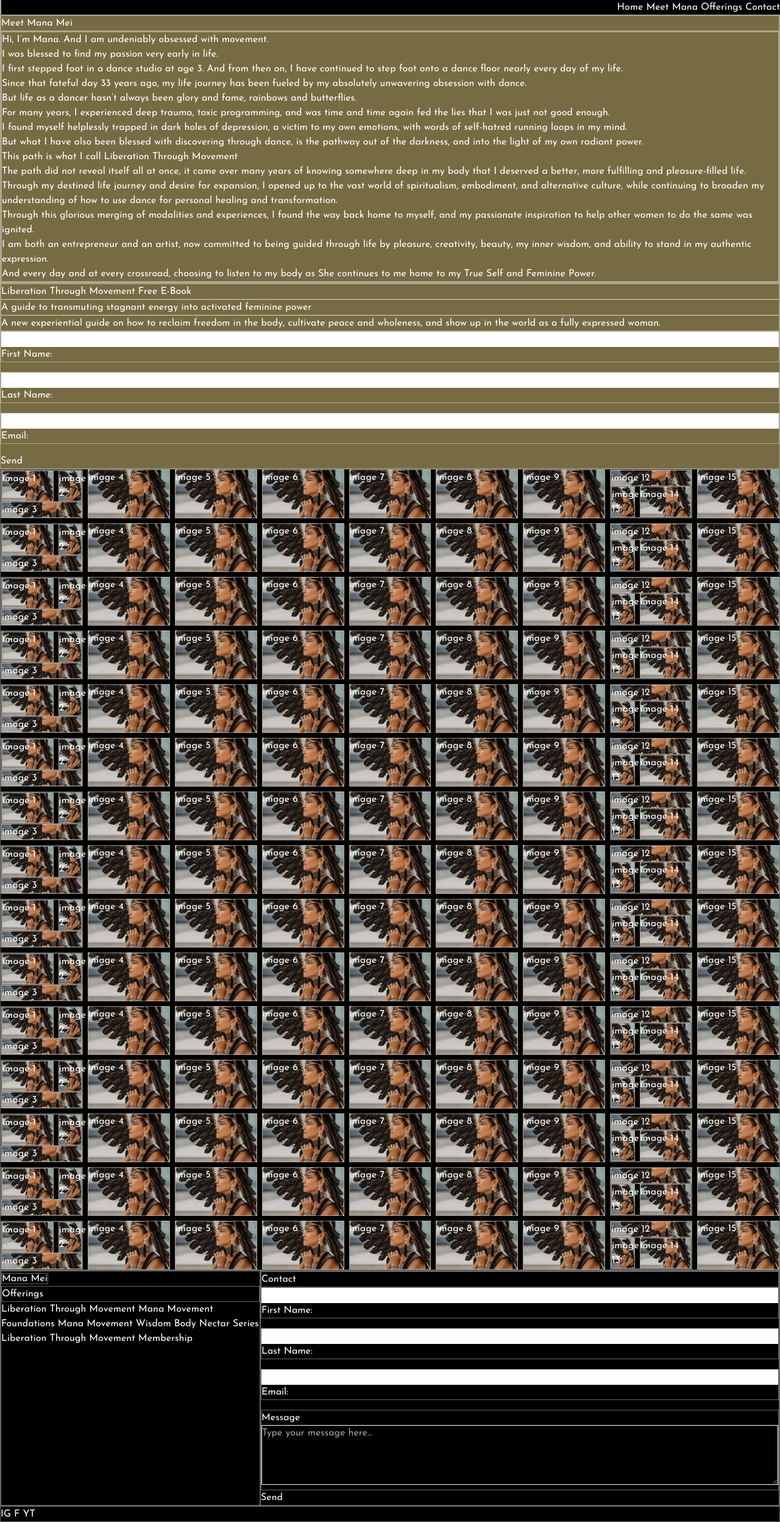
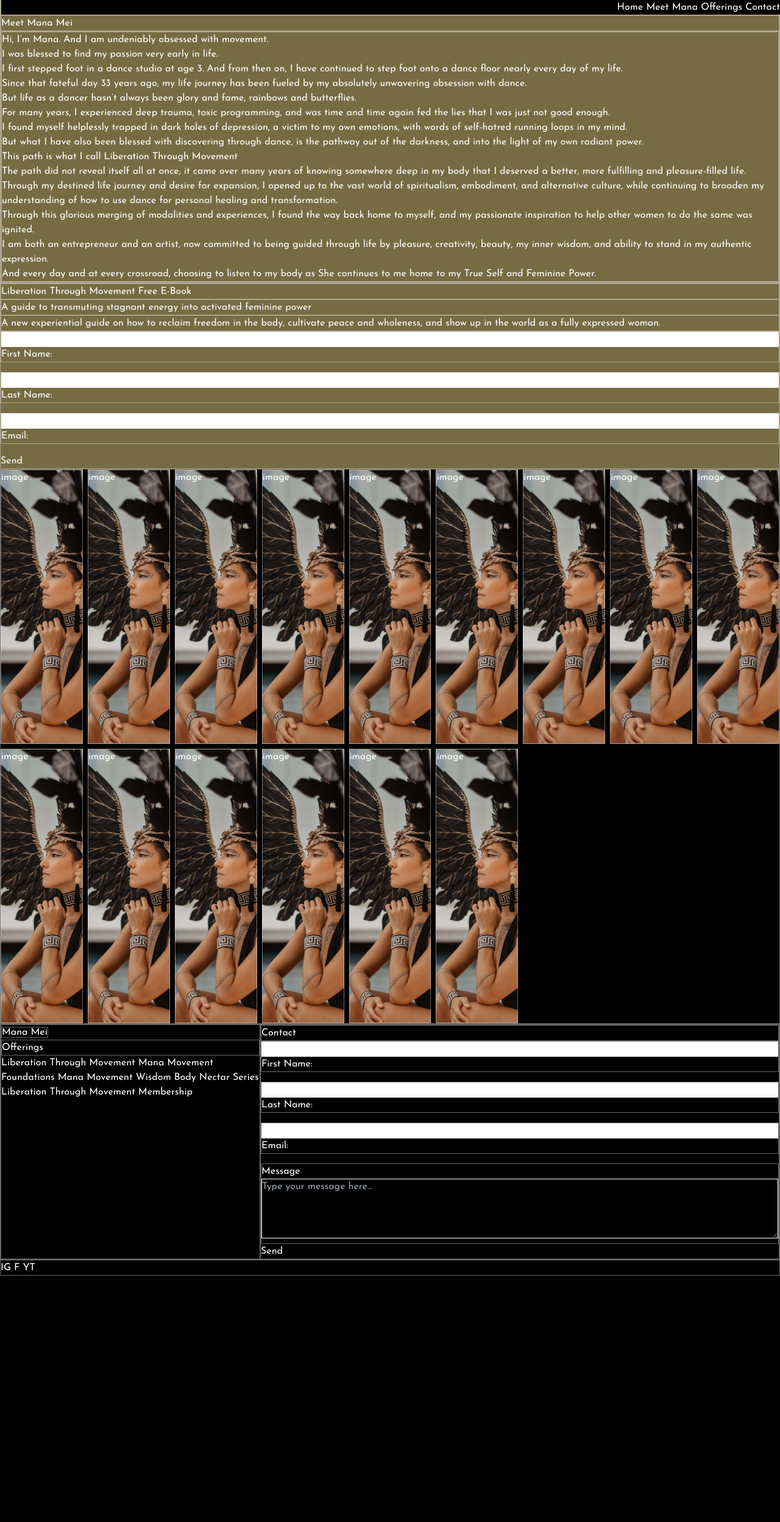
Before and after one commit to brittwoodard/manamei, a Jekyll site: the page built from about.html, in a window 1280 px wide. Shown: the whole page at 61% size. Built offline with Jekyll 4.4.1, drawn with Linux system fonts in a browser that asks for light colours; nearby versions of some CDN libraries; comment, search, counter and statistics services are not loaded; after the commit the page ends 2092 px from its top, so only the background shows below that.

Commit message:
about page

```diff
--- a/_includes/gallery-mana.html
+++ b/_includes/gallery-mana.html
@@ -1,43 +1,9 @@
-<section class="grid grid-cols-9 gap-2">
-    <!-- 1st Column -->
+<section class="gallery-item grid grid-cols-9 gap-2" id="lightgallery">
+
     {% for item in page.gallery %}
-    <div>
-        <div class="grid grid-cols-3 gap-2">
-            <div class="col-span-2 bg-image-style bg-[url('{{item.image_path}}')]">image 1</div>
-            <div class="bg-image-style bg-[url('{{item.image_path}}')]">image 2</div>
-        </div>
-        <div class="bg-image-style bg-[url('{{item.image_path}}')]">image 3</div>
-    </div>
-
-    <!-- 2nd Column -->
-    <div class="bg-image-style bg-[url('{{item.image_path}}')]">image 4</div>
-
-    <!-- 3rd Column -->
-    <div class="bg-image-style bg-[url('{{item.image_path}}')]">image 5</div>
-
-    <!-- 4th Column -->
-    <div class="bg-image-style bg-[url('{{item.image_path}}')]">image 6</div>
-
-    <!-- 5th Column -->
-    <div class="bg-image-style bg-[url('{{item.image_path}}')]">image 7</div>
-
-    <!-- 6th Column -->
-    <div class="bg-image-style bg-[url('{{item.image_path}}')]">image 8</div>
-
-    <!-- 7th Column -->
-    <div class="bg-image-style bg-[url('{{item.image_path}}')]">image 9</div>
-
-    <!-- 10th Column -->
-    <div>
-        <div class="bg-image-style bg-[url('{{item.image_path}}')]">image 12</div>
-        <div class="grid grid-cols-3 gap-2">
-            <div class="bg-image-style bg-[url('{{item.image_path}}')]">image 13</div>
-            <div class="col-span-2 bg-image-style bg-[url('{{item.image_path}}')]">image 14</div>
-        </div>
-    </div>
-
-    <!-- 11th Column -->
-    <div class="bg-image-style bg-[url('{{item.image_path}}')]">image 15</div>
+    <a href="{{item.image_path}}">
+        <div class="bg-image-style bg-[url('{{item.image_path}}')] gallery-item">image</div>
+    </a>
     {% endfor %}
 
 </section>
--- a/_includes/head.html
+++ b/_includes/head.html
@@ -12,9 +12,9 @@
 <meta name="keywords" content="{{page.seo.keywords }}">
 
 {% if page.seo.hide-from-google == true %}
-    <meta name="robots" content="noindex, nofollow">
+<meta name="robots" content="noindex, nofollow">
 {% else %}
-     <meta name="robots" content="index, follow">
+<meta name="robots" content="index, follow">
 {% endif %}
 
 <!-- Social media sharing META Tags -->
@@ -26,7 +26,9 @@
 <!-- Google Fonts -->
 <link rel="preconnect" href="https://fonts.googleapis.com">
 <link rel="preconnect" href="https://fonts.gstatic.com" crossorigin>
-<link href="https://fonts.googleapis.com/css2?family=Josefin+Sans:ital,wght@0,100;0,200;0,300;0,400;0,500;0,600;0,700;1,100;1,200;1,300;1,400;1,500;1,600;1,700&display=swap" rel="stylesheet">
+<link
+    href="https://fonts.googleapis.com/css2?family=Josefin+Sans:ital,wght@0,100;0,200;0,300;0,400;0,500;0,600;0,700;1,100;1,200;1,300;1,400;1,500;1,600;1,700&display=swap"
+    rel="stylesheet">
 
 <!-- Tailwind Stylesheet -->
 <link rel="stylesheet" type="text/css" href="/assets/css/output-style.css">
@@ -35,14 +37,25 @@
 <link rel="stylesheet" type="text/css" href="/editor.css" />
 
 <!-- jQuery -->
-<script src="https://cdnjs.cloudflare.com/ajax/libs/jquery/3.6.0/jquery.min.js" integrity="sha512-894YE6QWD5I59HgZOGReFYm4dnWc1Qt5NtvYSaNcOP+u1T9qYdvdihz0PPSiiqn/+/3e7Jo4EaG7TubfWGUrMQ==" crossorigin="anonymous" referrerpolicy="no-referrer"></script>
+<script src="https://cdnjs.cloudflare.com/ajax/libs/jquery/3.6.0/jquery.min.js"
+    integrity="sha512-894YE6QWD5I59HgZOGReFYm4dnWc1Qt5NtvYSaNcOP+u1T9qYdvdihz0PPSiiqn/+/3e7Jo4EaG7TubfWGUrMQ=="
+    crossorigin="anonymous" referrerpolicy="no-referrer"></script>
 
 <!-- Slick -->
 <!--- Main CSS that handles all the functionality --->
-<link rel="stylesheet" href="https://cdnjs.cloudflare.com/ajax/libs/slick-carousel/1.8.1/slick.css" integrity="sha512-wR4oNhLBHf7smjy0K4oqzdWumd+r5/+6QO/vDda76MW5iug4PT7v86FoEkySIJft3XA0Ae6axhIvHrqwm793Nw==" crossorigin="anonymous" referrerpolicy="no-referrer" />
+<link rel="stylesheet" href="https://cdnjs.cloudflare.com/ajax/libs/slick-carousel/1.8.1/slick.css"
+    integrity="sha512-wR4oNhLBHf7smjy0K4oqzdWumd+r5/+6QO/vDda76MW5iug4PT7v86FoEkySIJft3XA0Ae6axhIvHrqwm793Nw=="
+    crossorigin="anonymous" referrerpolicy="no-referrer" />
 
 <!--- Slick theme that handles the way everything slides. Optional but very helpful --->
-<link rel="stylesheet" href="https://cdnjs.cloudflare.com/ajax/libs/slick-carousel/1.8.1/slick-theme.min.css" integrity="sha512-17EgCFERpgZKcm0j0fEq1YCJuyAWdz9KUtv1EjVuaOz8pDnh/0nZxmU6BBXwaaxqoi9PQXnRWqlcDB027hgv9A==" crossorigin="anonymous" referrerpolicy="no-referrer" />
+<link rel="stylesheet" href="https://cdnjs.cloudflare.com/ajax/libs/slick-carousel/1.8.1/slick-theme.min.css"
+    integrity="sha512-17EgCFERpgZKcm0j0fEq1YCJuyAWdz9KUtv1EjVuaOz8pDnh/0nZxmU6BBXwaaxqoi9PQXnRWqlcDB027hgv9A=="
+    crossorigin="anonymous" referrerpolicy="no-referrer" />
+
+<!-- Lightgallery for Pop-Ups  -->
+<link rel="stylesheet" href="https://cdnjs.cloudflare.com/ajax/libs/lightgallery/2.1.8/css/lightgallery-bundle.min.css"
+    integrity="sha512-7xAjdVc23n18sYEAZKa79271IRUS1XzylIyJ8feyXvjrbbr4oId92993EiGTAP63Ob6KplRnmbNmBOg6bpLjYw=="
+    crossorigin="anonymous" referrerpolicy="no-referrer" />
 
 <!-- JS -->
 <script defer src="https://cdn.jsdelivr.net/npm/alpinejs@3.x.x/dist/cdn.min.js"></script>
--- a/_layouts/default.html
+++ b/_layouts/default.html
@@ -26,6 +26,9 @@
         integrity="sha512-WNZwVebQjhSxEzwbettGuQgWxbpYdoLf7mH+25A7sfQbbxKeS5SQ9QBf97zOY4nOlwtksgDA/czSTmfj4DUEiQ=="
         crossorigin="anonymous" referrerpolicy="no-referrer"></script>
 
+    <!-- Lightgallery for pop-ups  -->
+    <script src="https://cdnjs.cloudflare.com/ajax/libs/lightgallery/2.1.8/lightgallery.min.js"></script>
+
     <!-- Javascript  -->
     <script src="/main.js"></script>
 
--- a/assets/css/output-style.css
+++ b/assets/css/output-style.css
@@ -472,8 +472,8 @@ section, div, h1, h2, h3, h4, h5, h6, p, span {
 .landscape {
         padding-bottom: 66%;
     }
-.landscape-wide {
-        padding-bottom: 56%;
+.gallery-item {
+        min-height: 50vh;
     }
 /* Video */
 .embed-container {
@@ -495,12 +495,6 @@ section, div, h1, h2, h3, h4, h5, h6, p, span {
 .col-span-2 {
   grid-column: span 2 / span 2;
 }
-.col-span-1 {
-  grid-column: span 1 / span 1;
-}
-.col-span-3 {
-  grid-column: span 3 / span 3;
-}
 .mb-4 {
   margin-bottom: 1rem;
 }
@@ -513,20 +507,11 @@ section, div, h1, h2, h3, h4, h5, h6, p, span {
 .grid {
   display: grid;
 }
-.h-\[50vh\] {
-  height: 50vh;
-}
 .min-h-90 {
   min-height: 90vh;
 }
 .min-h-\[20vh\] {
   min-height: 20vh;
-}
-.min-h-50 {
-  min-height: 50vh;
-}
-.min-h-\[50vh\] {
-  min-height: 50vh;
 }
 .w-full {
   width: 100%;
@@ -536,9 +521,6 @@ section, div, h1, h2, h3, h4, h5, h6, p, span {
 }
 .grid-cols-9 {
   grid-template-columns: repeat(9, minmax(0, 1fr));
-}
-.grid-rows-2 {
-  grid-template-rows: repeat(2, minmax(0, 1fr));
 }
 .justify-between {
   justify-content: space-between;
@@ -562,11 +544,11 @@ section, div, h1, h2, h3, h4, h5, h6, p, span {
 .bg-transparent {
   background-color: transparent;
 }
+.bg-\[url\(\'\/uploads\/image-1\.jpg\'\)\] {
+  background-image: url('/uploads/image-1.jpg');
+}
 .bg-\[url\(\'\{\{item\.image_path\}\}\'\)\] {
   background-image: url('{{item.image_path}}');
-}
-.bg-\[url\(\'\/uploads\/image-1\.jpg\'\)\] {
-  background-image: url('/uploads/image-1.jpg');
 }
 
 
--- a/main.js
+++ b/main.js
@@ -10,3 +10,9 @@ $('.testimonial-container').slick({
 	infinite: true,
 	pauseOnHover: false,
 });
+
+// Light Gallery
+lightGallery(document.getElementById('lightgallery'), {
+    speed: 500,
+    download: false
+});
--- a/style.css
+++ b/style.css
@@ -45,6 +45,10 @@
         padding-bottom: 56%;
     }
 
+    .gallery-item {
+        min-height: 50vh;
+    }
+
     /* Video */
     .youtube-container {
         max-width: 50%;
```
